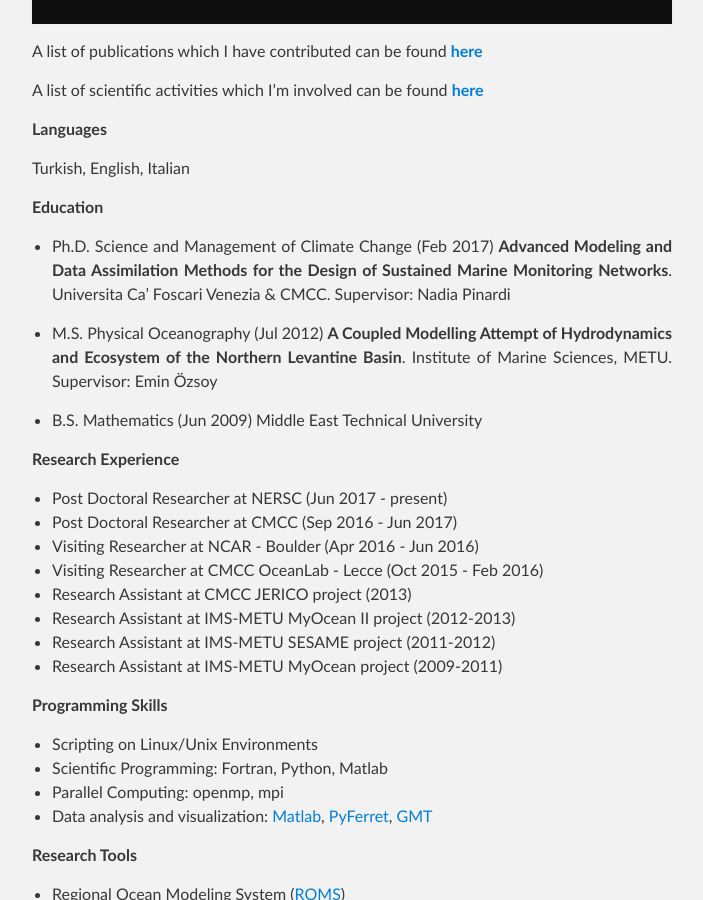
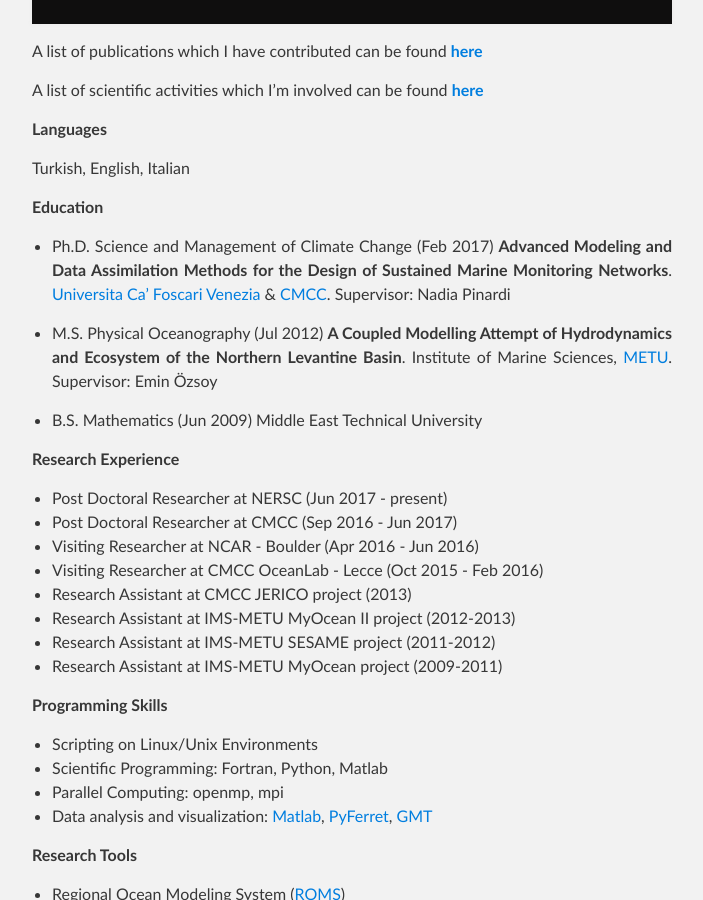
Before and after one commit to aydogduali/aydogduali.github.io, a Jekyll site: the page built from about/index.md, in a window 1280 px wide and 900 px high, scrolled down 682 px. Shown: the whole window, without its empty margins (288-991 px from the left). Built offline with Jekyll 4.4.1, drawn with Linux system fonts in a browser that asks for light colours; the repository's description, which GitHub fills in, is left out; some of the changed lines change nothing that is shown.

Commit message:
updated order

```diff
--- a/about/index.md
+++ b/about/index.md
@@ -13,9 +13,9 @@ Turkish, English, Italian
 
 **Education**
 
-- Ph.D. Science and Management of Climate Change (Feb 2017) **Advanced Modeling and Data Assimilation Methods for the Design of Sustained Marine Monitoring Networks**. Universita Ca' Foscari Venezia & CMCC. Supervisor: Nadia Pinardi
+- Ph.D. Science and Management of Climate Change (Feb 2017) **Advanced Modeling and Data Assimilation Methods for the Design of Sustained Marine Monitoring Networks**. [Universita Ca' Foscari Venezia](https://unive.it) & [CMCC](https://cmcc.it). Supervisor: Nadia Pinardi
 
-- M.S. Physical Oceanography (Jul 2012) **A Coupled Modelling Attempt of Hydrodynamics and Ecosystem of the Northern Levantine Basin**. Institute of Marine Sciences, METU. Supervisor: Emin Özsoy
+- M.S. Physical Oceanography (Jul 2012) **A Coupled Modelling Attempt of Hydrodynamics and Ecosystem of the Northern Levantine Basin**. Institute of Marine Sciences, [METU](https://metu.edu.tr). Supervisor: Emin Özsoy
 
 - B.S. Mathematics (Jun 2009) Middle East Technical University
 
```
